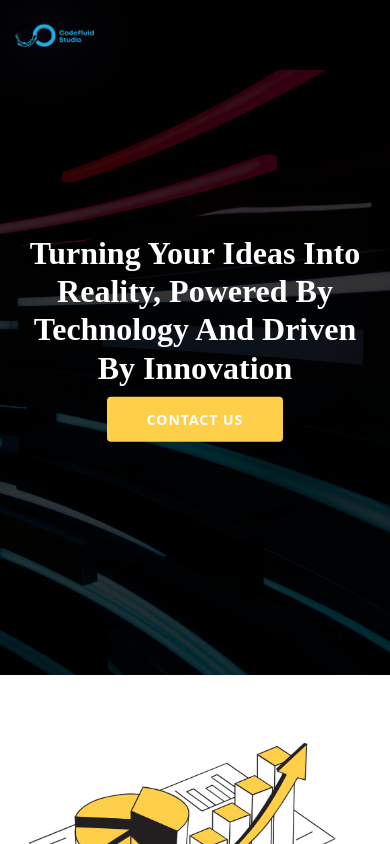
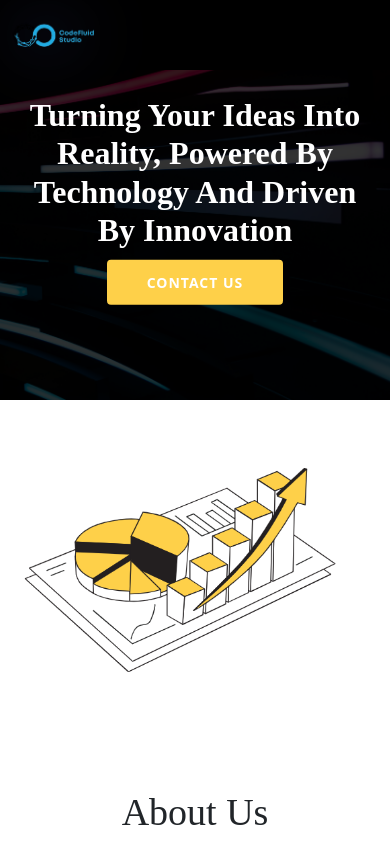
Before and after one commit to o2danquah/CodeFluidStudio, a React (Vite) app: page / in a window 390 px wide. Shown: the top 844 px of the page. Built offline with nearby package versions, Linux system fonts and the light colour scheme; a web font is replaced by a local one.

Commit message:
hero mobile img 6

```diff
--- a/src/App.css
+++ b/src/App.css
@@ -432,10 +432,11 @@ p{
   .hero {
     background-image: url("assets/maximalfocus-HakTxidk36I-unsplash.jpg");
     background-size: cover; /* This makes the image cover the whole section */
-    background-position: center center; /* This ensures the image is centered horizontally and vertically */
-    background-attachment: fixed;
+    background-position: center; /* Centers the background image */
+    background-attachment: scroll; /* Disables fixed attachment on mobile devices */
     margin-bottom: 2px;
-    padding: 10px 0 10px 0;
+    padding: 140px 0 10px 0;
+    min-height: 400px;
   }
 }
 
```
